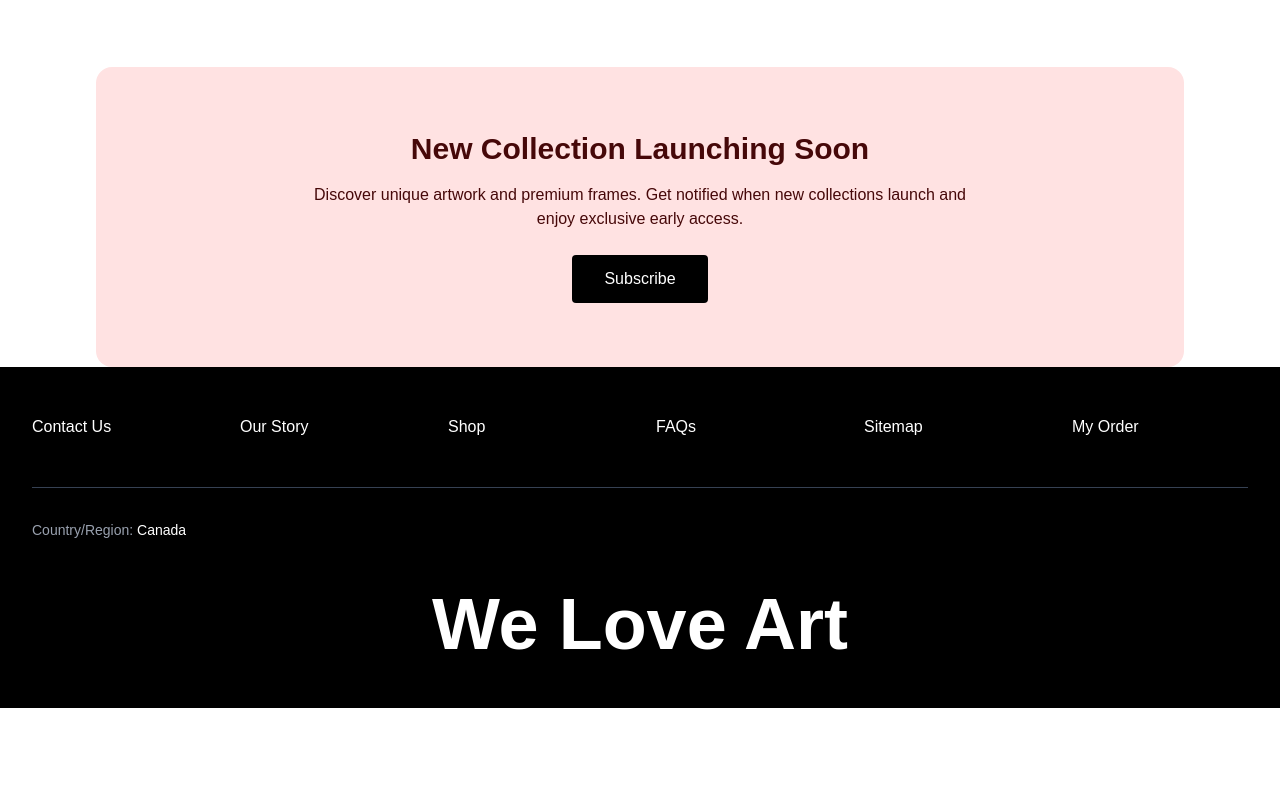
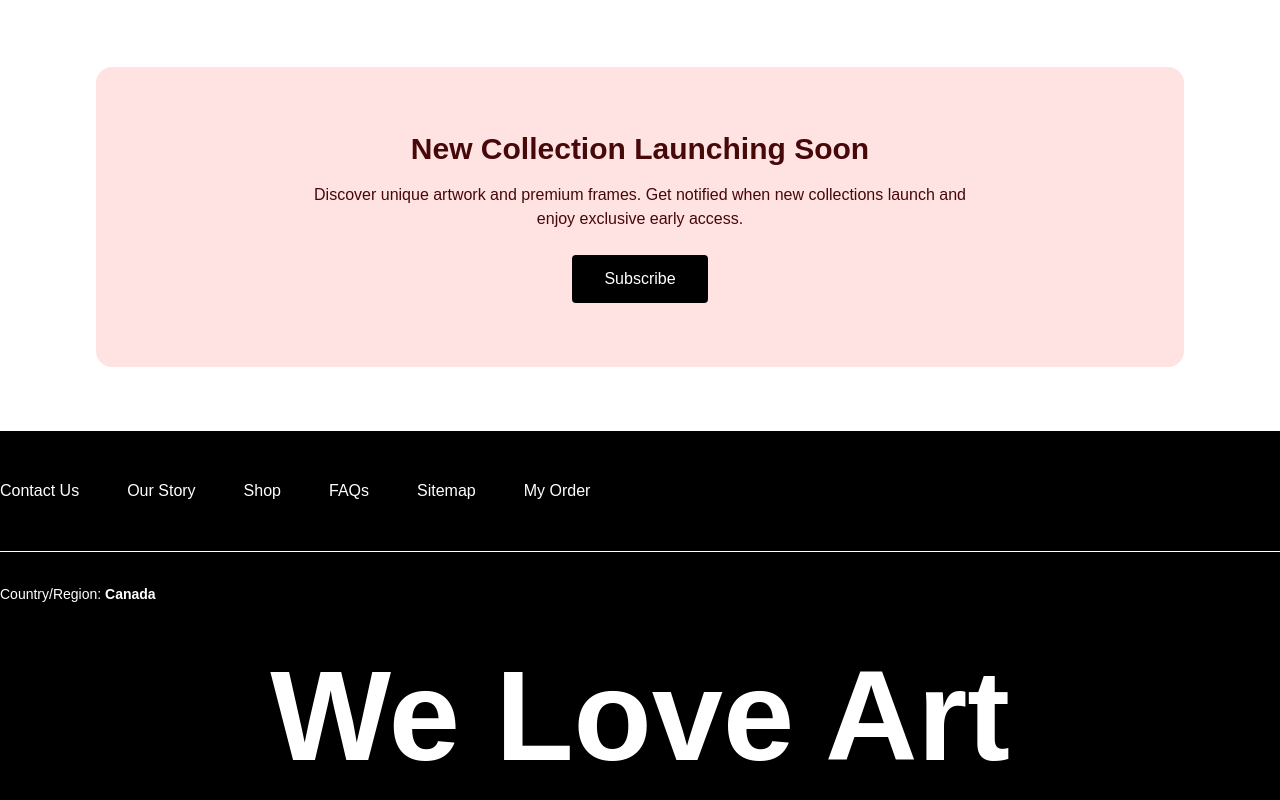
Before and after one commit to amarmanhala/beyond-frames, a Next.js app: page / in a window 1280 px wide. Shown: the part 1049-1849 px from the top of the page. Before the commit the page ends 1757 px from the top, so only its background shows below. Built offline with nearby package versions, Linux system fonts and the light colour scheme.

Commit message:
Add footer

```diff
--- a/app/components/Footer.tsx
+++ b/app/components/Footer.tsx
@@ -1,41 +1,42 @@
-import Link from 'next/link';
+import Link from "next/link";
 
 const Footer = () => {
   return (
-    <footer className="bg-black text-white py-12 px-8">
+    <footer className="bg-black text-white py-12 mt-16">
       <div className="max-w-7xl mx-auto">
         {/* Links Section */}
-        <div className="grid grid-cols-2 md:grid-cols-3 lg:grid-cols-6 gap-8 mb-12">
-          <Link href="/contact" className="hover:text-gray-400 transition-colors">
+        <div className="flex space-x-12">
+          <Link href="/contact" className="hover:underline transition-colors">
             Contact Us
           </Link>
-          <Link href="/story" className="hover:text-gray-400 transition-colors">
+          <Link href="/story" className="hover:underline transition-colors">
             Our Story
           </Link>
-          <Link href="/shop" className="hover:text-gray-400 transition-colors">
+          <Link href="/shop" className="hover:underline transition-colors">
             Shop
           </Link>
-          <Link href="/faqs" className="hover:text-gray-400 transition-colors">
+          <Link href="/faqs" className="hover:underline transition-colors">
             FAQs
           </Link>
-          <Link href="/sitemap" className="hover:text-gray-400 transition-colors">
+          <Link href="/sitemap" className="hover:underline transition-colors">
             Sitemap
           </Link>
-          <Link href="/orders" className="hover:text-gray-400 transition-colors">
+          <Link href="/orders" className="hover:underline transition-colors">
             My Order
           </Link>
         </div>
 
         {/* Country/Region */}
-        <div className="border-t border-gray-700 pt-8 mb-12">
-          <p className="text-gray-400 text-sm">
-            Country/Region: <span className="text-white">Canada</span>
+        <div className="border-t border-white pt-8 my-12">
+          <p className="text-sm">
+            Country/Region:{" "}
+            <span className="text-white font-semibold">Canada</span>
           </p>
         </div>
 
         {/* Brand Statement */}
         <div className="text-center">
-          <h2 className="text-5xl md:text-7xl font-bold">We Love Art</h2>
+          <h2 className="text-5xl md:text-9xl font-bold">We Love Art</h2>
         </div>
       </div>
     </footer>
```
